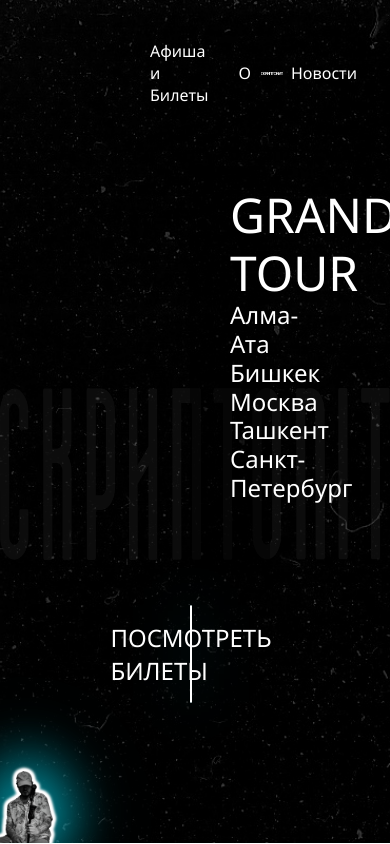
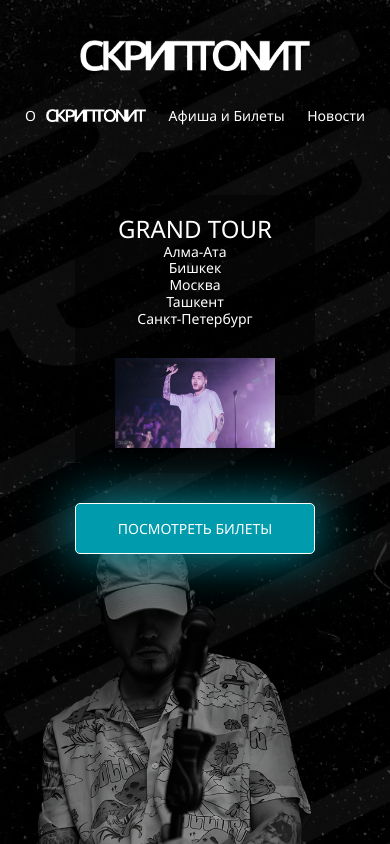
Before and after one commit to elesismailov/scriptonite-website, a Next.js app: page / in a window 390 px wide. Shown: the top 844 px of the page. Built offline with nearby package versions, Linux system fonts and the light colour scheme; a web font is replaced by a local one.

Commit message:
Adapt hero section to mobile

```diff
--- a/styles/Header.module.scss
+++ b/styles/Header.module.scss
@@ -27,6 +27,9 @@
                 list-style: none;
                 font-size: 16px;
 
+                a:hover {
+                    color: var(--neon-blue);
+                }
                 .with_logo {
 
                     > a {
@@ -42,4 +45,80 @@
             }
         }
     }
+
+    @media only screen and (max-width: 1258px) {
+
+        .main-wrapper {
+            .flex-wrapper {
+                flex-direction: column;
+                padding: 40px 100px 0;
+                > div {
+                    flex: unset;
+                }
+                .logo {
+                    margin-bottom: 30px;
+                }
+                .links {
+                     ul{
+                        gap: 80px;
+
+                    }
+                }
+            }
+        }
+    }
+    @media only screen and (max-width: 768px) {
+        .main-wrapper {
+            margin-bottom: 60px;
+
+            .flex-wrapper {
+                padding: 40px 60px 0;
+                .links {
+
+                    li:nth-child(1) {
+                        order: 1;
+                    }
+                    li:nth-child(3) {
+                        order: 2;
+                    }
+                }
+            }
+        }
+    }
+    @media only screen and (max-width: 600px) {
+        .main-wrapper {
+            margin-bottom: 70px;
+            .flex-wrapper {
+                flex-direction: column;
+
+                padding: 40px 25px 0;
+                > div {
+                    flex: unset;
+                }
+                .logo {
+                    max-width: 230px;
+                    margin-bottom: 30px;
+                }
+                .links {
+                    width: 100%;
+                     ul{
+                        font-size: 14px;
+                        gap: unset;
+                        justify-content: space-between;
+
+                        > li {
+                            //flex: 1;
+                            //text-align: center;
+                        }
+                        li:nth-child(1) {
+                            order: 1;
+                        }
+                        li:nth-child(3) {
+                            order: 2;
+                        }
+                    }
+                }
+            }
+        }
+    }
 }
--- a/styles/Hero.module.scss
+++ b/styles/Hero.module.scss
@@ -59,6 +59,8 @@
                         h1 {
                             font-weight: 400;
                             font-size: 48px;
+                            width: calc(100% + 80px);
+                            margin-left: -40px;
                         }
                     }
                     .preview {
@@ -86,4 +88,91 @@
             }
         }
     }
+
+    @media only screen and (max-width: 1258px) {
+        .wrapper {
+            .cta-block {
+                padding: 40px 150px 100px 80px;
+
+            }
+        }
+    }
+    @media only screen and (max-width: 1024px) {
+        .wrapper {
+            .cta-block {
+                padding: 30px 100px 80px 40px;
+
+            }
+        }
+    }
+    @media only screen and (max-width: 768px) {
+
+        overflow: hidden;
+        position: relative;
+
+        &::before {
+            content: "";
+            position: absolute;
+            width: 1021.26px;
+            height: 611.69px;
+            left: -150.95px;
+            top: 114px;
+            z-index: 0;
+            background: url("/images/scriptonite-bg-text.png") 0 0 repeat;
+            background-repeat: no-repeat;
+            transform: rotate(63.9deg);
+        }
+        .wrapper {
+            flex-direction: column-reverse;
+            background: none;
+
+            > div {
+                width: 100%;
+            }
+
+            .cta-block {
+                padding: 0;
+                width: 240px;
+                margin: auto;
+                position: relative;
+                z-index: 1;
+                .cta-block_wrapper {
+                    .flex-wrapper {
+                        .text-block {
+                            h1 {
+                                font-size: 24px;
+                            }
+                            font-size: 14px;
+                        }
+                    }
+                    .cta {
+                        font-size: 14px;
+                    }
+                }
+            }
+            > .preview {
+                height: 400px;
+                > img {
+                    width: 50%;
+                    z-index: 0;
+                    filter: brightness(70%);
+                }
+            }
+        }
+    }
+    @media only screen and (max-width: 600px) {
+
+
+        &::before {
+            left: -309.95px;
+        }
+
+        .wrapper {
+            > .preview {
+                > img {
+                    width: 80%;
+                }
+            }
+        }
+    }
 }
```
